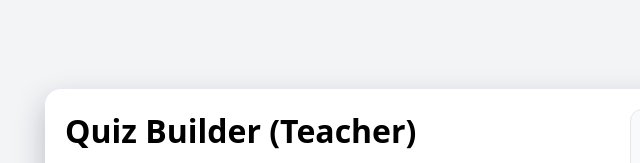
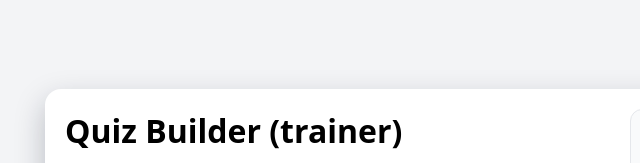
Before and after one commit to Srinivas0rch/QuizzApp, a plain HTML site: page QuizBuilder.html in a window 1280 px wide. Shown: the top 163 px of the page, 45-685 px from the left. Drawn offline with nearby package versions, Linux system fonts and the light colour scheme.

Commit message:
Update QuizBuilder.html

```diff
--- a/QuizBuilder.html
+++ b/QuizBuilder.html
@@ -65,7 +65,7 @@
 <div class="app">
   <!-- LEFT: Builder controls -->
   <div>
-    <h1>Quiz Builder (Teacher)</h1>
+    <h1>Quiz Builder (trainer)</h1>
     <p class="meta">
       Upload a questions file (.txt / .docx).<br>
       Optionally upload an answer key file (.txt / .docx).<br><br>
```
